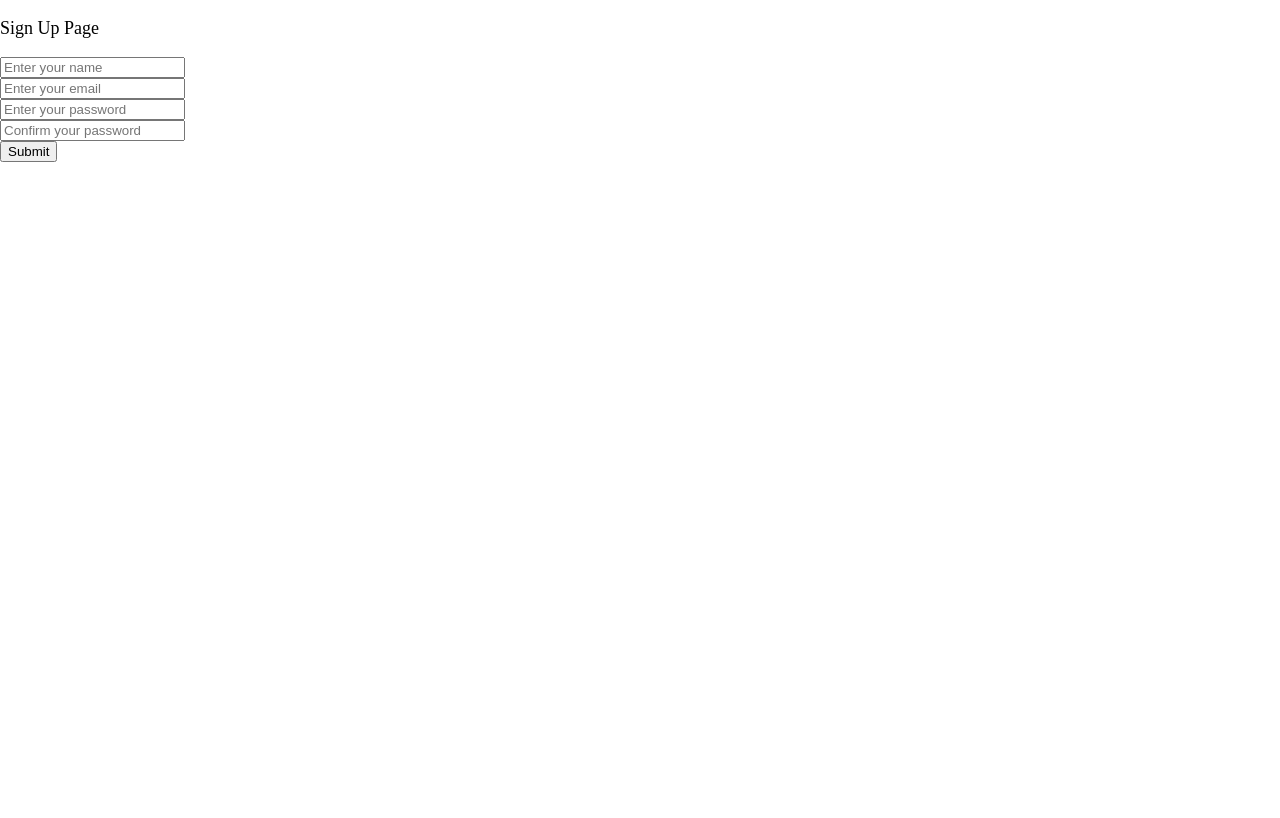
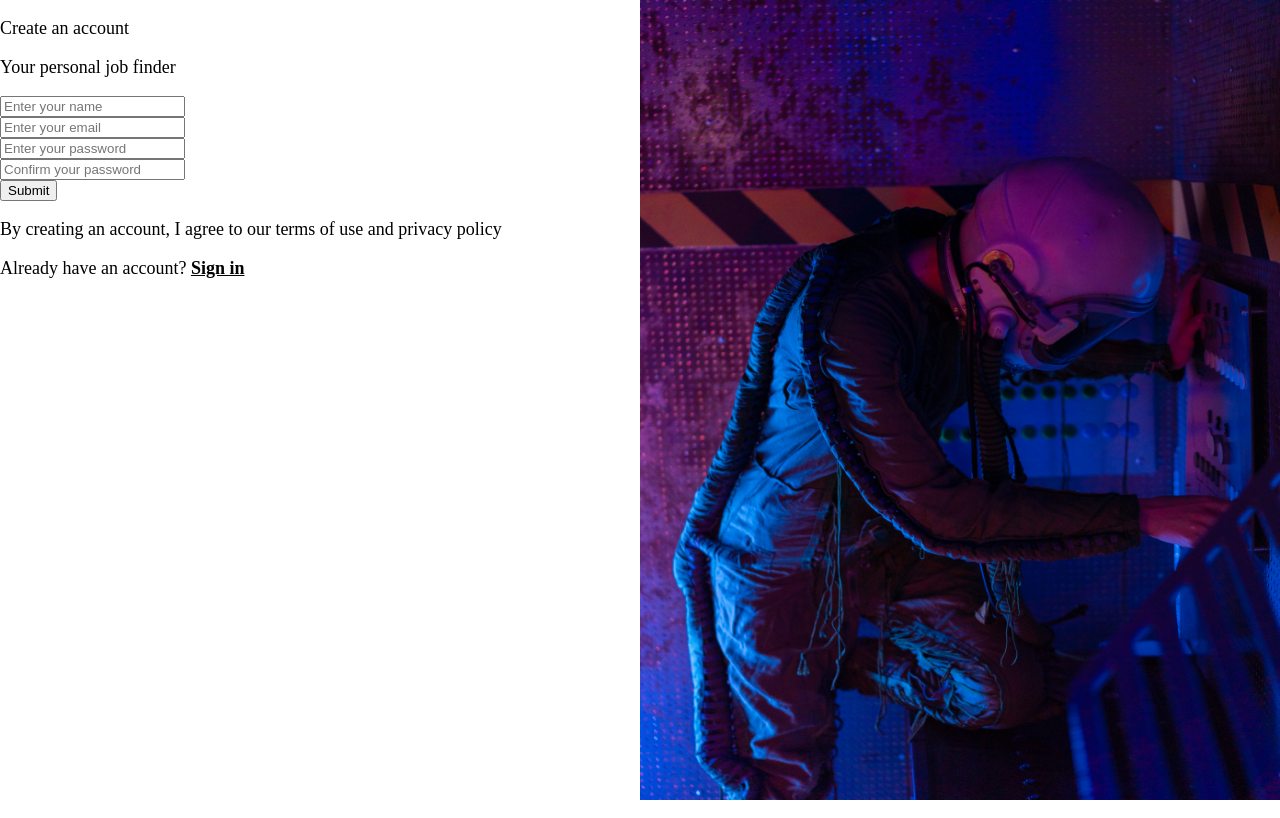
Before and after one commit to ponnanna-6/job-finder-web-app, a React (Vite) app in the folder frontend/job-seeker-frontend/: page /register in a window 1280 px wide. Built offline with nearby package versions, Linux system fonts and the light colour scheme.

Commit message:
Styling start login/register

```diff
--- a/frontend/job-seeker-frontend/src/pages/login/index.jsx
+++ b/frontend/job-seeker-frontend/src/pages/login/index.jsx
@@ -1,5 +1,6 @@
 import { useState } from "react"
 import Form from "../../components/form"
+import jobImage from "../../assets/job_finder_image.png"
 
 export default function Login(){
     const [formData, setFormData] = useState({
@@ -65,16 +66,19 @@ export default function Login(){
     }
 
     return(
-        <div>
-            <p>Login Page</p>
+        <div style={{flexDirection: 'row', display: 'flex'}}>
+            <div style={{ width: '50vw', height: '100vh'}}>
+                <p>Already have an account ?</p>
+                <p>Your personal job finder</p>
                 <Form
                     formFields={formFields}
                     error={error}
                     errorMessages={errorMessages}
                     onSubmit={onSubmit}
                 />
-            <img src="job"/>
+                <p>Don’t have an account? <b><u>Sign up</u></b></p>
             </div>
-
+            <img src={jobImage} alt="Image" style={{ width: '50vw', height: '100vh' }}/>
+        </div>
     )
 }
--- a/frontend/job-seeker-frontend/src/pages/register/index.jsx
+++ b/frontend/job-seeker-frontend/src/pages/register/index.jsx
@@ -1,5 +1,6 @@
 import {useState } from "react";
 import Form from "../../components/form"
+import jobImage from "../../assets/job_finder_image.png"
 
 export default function Register(){
     const [formData, setFormData] = useState({
@@ -100,14 +101,20 @@ export default function Register(){
     }
 
     return(
-        <div>
-            <p>Sign Up Page</p>
-            <Form
-                formFields = {formFields}
-                error = {error}
-                errorMessages = {errorMessages}
-                onSubmit = {onSubmit}
-            />
+        <div style={{flexDirection: 'row', display: 'flex'}}>
+            <div style={{ width: '50vw', height: '100vh'}}>
+                <p>Create an account</p>
+                <p>Your personal job finder</p>
+                <Form
+                    formFields={formFields}
+                    error={error}
+                    errorMessages={errorMessages}
+                    onSubmit={onSubmit}
+                />
+                <p>By creating an account, I agree to our terms of use and privacy policy</p>
+                <p>Already have an account? <b><u>Sign in</u></b></p>
+            </div>
+            <img src={jobImage} alt="Image" style={{ width: '50vw', height: '100vh' }}/>
         </div>
     )
 }
```
Lines whose indentation alone changed are shown as unchanged.
